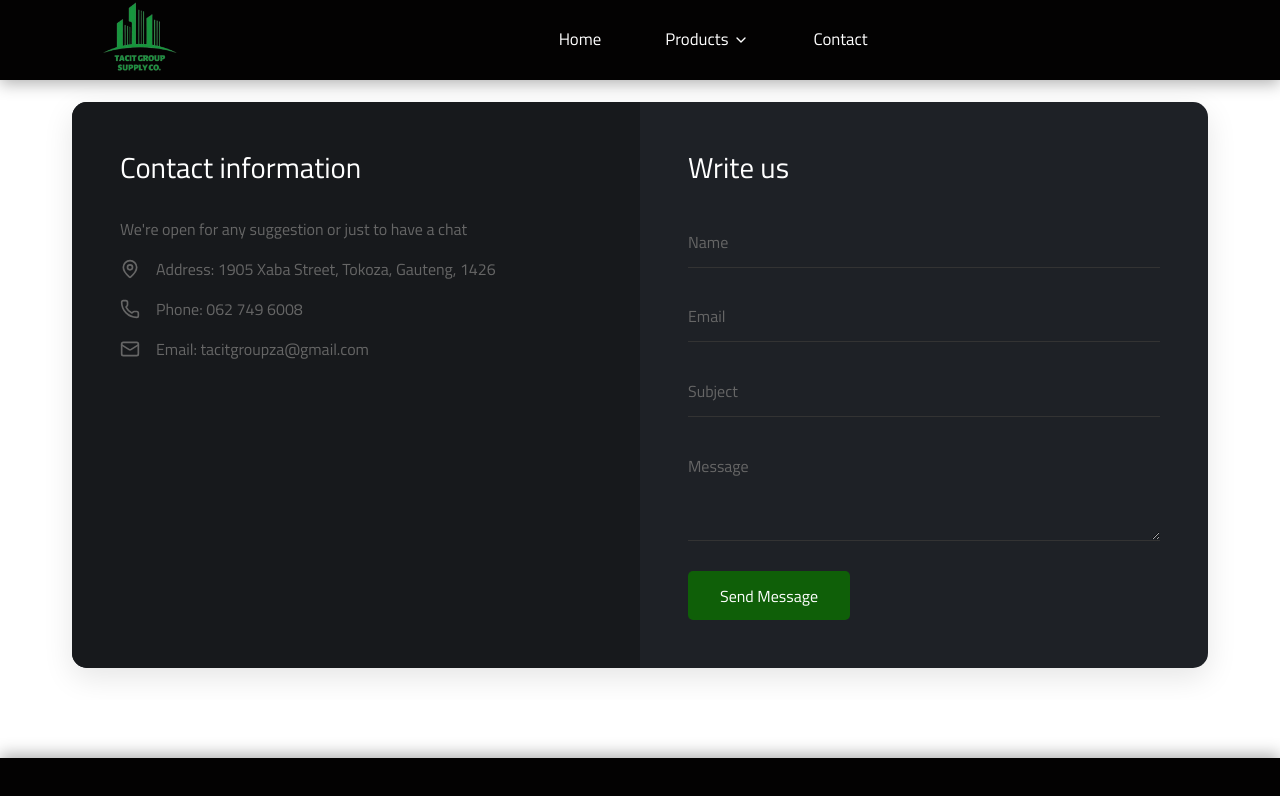
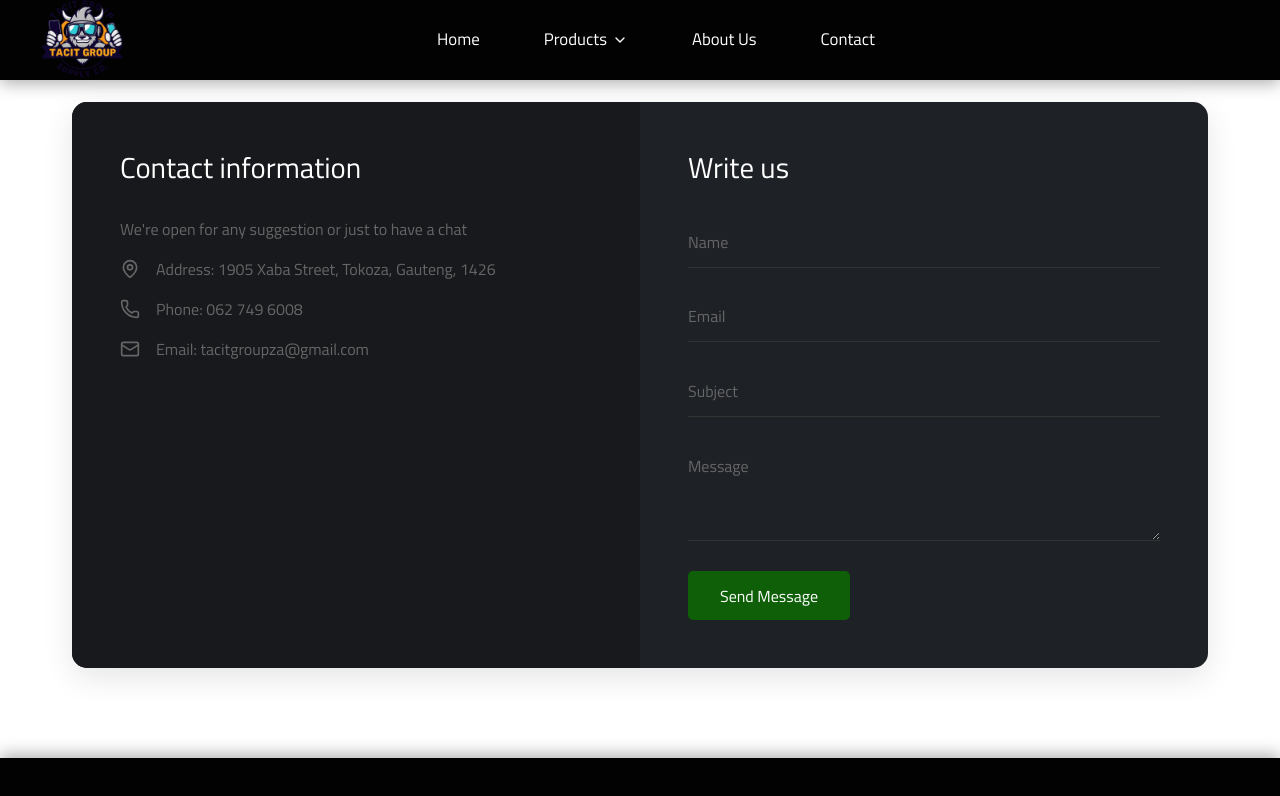
Before and after one commit to ofentse-sithole/tacit-group-supply, a React (Vite) app: page /contact in a window 1280 px wide. Shown: the top 796 px of the page. Built offline with nearby package versions, Linux system fonts and the light colour scheme.

Commit message:
added about us onto navbar and the new logo

```diff
--- a/index.html
+++ b/index.html
@@ -2,7 +2,7 @@
 <html lang="en">
   <head>
     <meta charset="UTF-8" />
-    <link rel="icon" type="image/png" href="/public/image/Logo.png" />
+    <link rel="icon" type="image/png" href="/public/image/New_Logo.png" />
     <meta name="viewport" content="width=device-width, initial-scale=1.0" />
     <title>Tacit Group Supply Co.</title>
   </head>
--- a/src/Component/Footer/Footer.jsx
+++ b/src/Component/Footer/Footer.jsx
@@ -26,6 +26,7 @@ const Footer = () => {
           <nav className="footer-navigation">
             <Link to="/home" className="footer-nav-link">Home</Link>
             <Link to="/product" className="footer-nav-link">Products</Link>
+            <Link to="/about" className="footer-nav-link">About Us</Link>
             <Link to="/contact" className="footer-nav-link">Contact</Link>
           </nav>
 
--- a/src/Component/Navbar/Navbar.jsx
+++ b/src/Component/Navbar/Navbar.jsx
@@ -3,6 +3,7 @@ import { Link } from 'react-router-dom';
 import { Menu, X, ChevronDown } from 'lucide-react';
 import './Navbar.css';
 import logo from '../../../public/image/Logo.png';
+import new_logo from '../../../public/image/New_Logo.png';
 
 function Navbar() {
   const navRef = useRef();
@@ -37,7 +38,7 @@ function Navbar() {
   return (
     <header className="header">
       <Link to="/" className="logo">
-        <img src={logo} alt="Company Logo" className="logo-image" />
+        <img src={new_logo} alt="Company Logo" className="logo-image" />
       </Link>
       <nav ref={navRef}>
         <Link to="/home" onClick={closeNavbar} className="nav-link">Home</Link>
@@ -56,6 +57,8 @@ function Navbar() {
           </div>
         </div>
 
+        <Link to="/about" onClick={closeNavbar} className="nav-link">About Us</Link>
+
         <Link to="/contact" onClick={closeNavbar} className="nav-link">Contact</Link>
 
         <button className="nav-btn nav-close-btn" onClick={showNavbar}>
```
Also changed, not shown: public/image/New_Logo.png (added).
